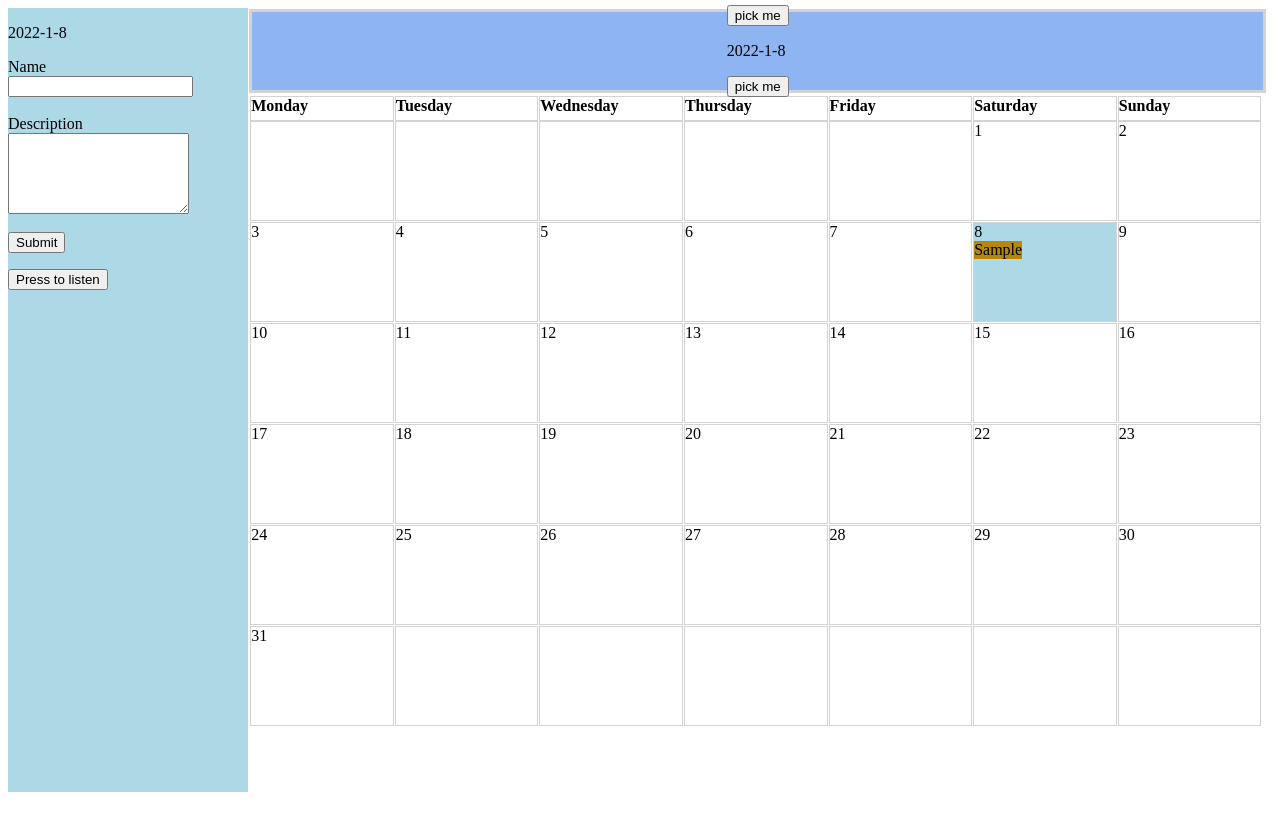
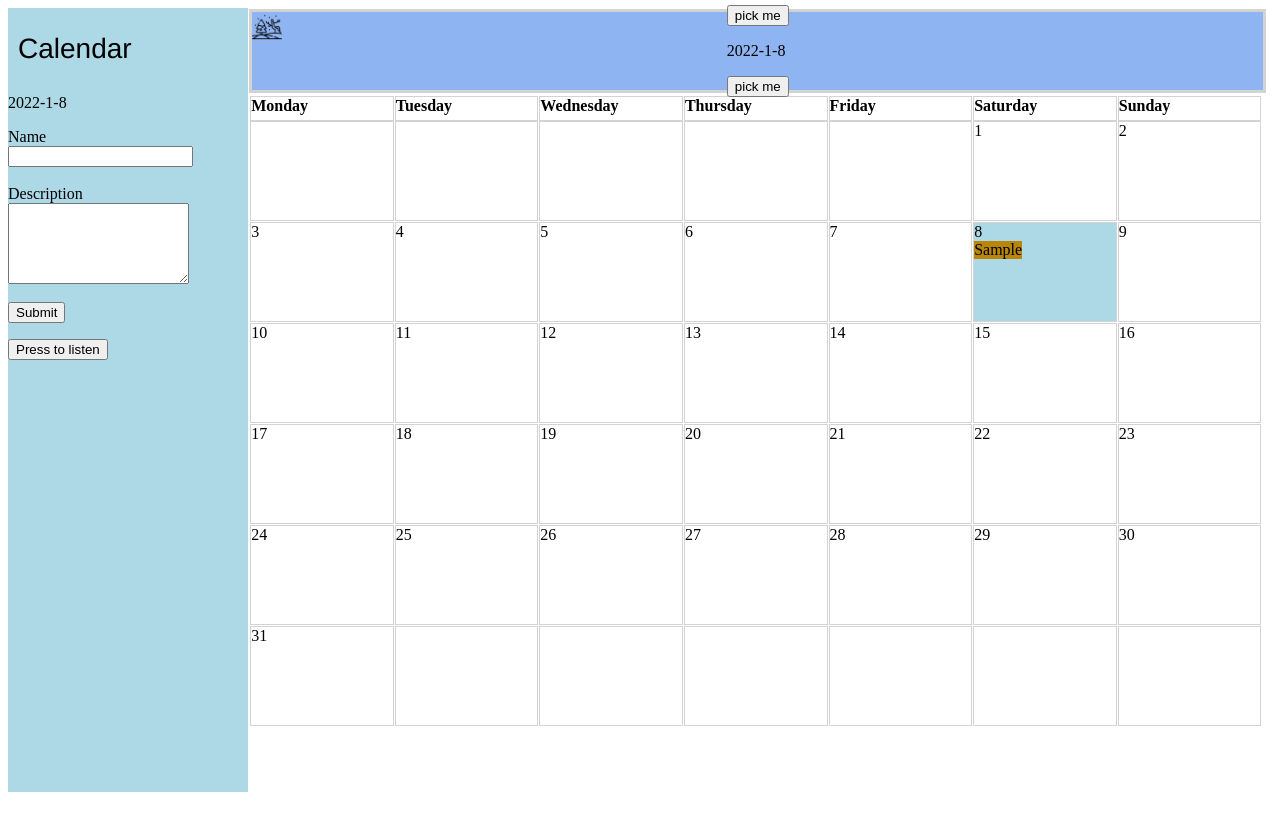
Before and after one commit to kovacsaron19/mm_project, a plain HTML site: page index.html in a window 1280 px wide. Both pictures are taken after typing "Sample", "Sample" into the empty fields and a click on the button "Submit". Drawn offline with nearby package versions, Linux system fonts and the light colour scheme.

Commit message:
Added icons, sounds

```diff
--- a/index.html
+++ b/index.html
@@ -40,6 +40,9 @@
 <body onload="getDate()">
 
   <div id="sidebar">
+    <canvas id="DemoCanvas" width="150" height="70">
+
+    </canvas>
     <p id="Date"></p>
     <form>
       <label for="Name">Name</label><br>
@@ -57,6 +60,7 @@
   <!-- <div id="navbar"></div> -->
 
   <div class="container" id="placeholder">
+    <img src="autumn.png" id="season"/>
     <div class="vertical-center">
       <button onclick="changeMonthMinus()">pick me</button>
       <p id="navbarText">I am vertically centered.</p>
--- a/scripts/script.js
+++ b/scripts/script.js
@@ -201,18 +201,30 @@ function displayCalendar(date) {
 
     let box = document.getElementsByClassName("container")
     box[0].removeAttribute('id')
-    console.log(globalCurrentDate.month)
+    let icon = document.getElementById("season")
     if(globalCurrentDate.month == 1 || globalCurrentDate.month == 2 || globalCurrentDate.month == 12){
         box[0].id = 'scheme1'
+        icon.setAttribute('src', 'winter.png')
     }
     if(globalCurrentDate.month == 3 || globalCurrentDate.month == 4 || globalCurrentDate.month == 5){
         box[0].id = 'scheme2'
+        icon.setAttribute('src', 'flower.png')
     }
     if(globalCurrentDate.month == 6 || globalCurrentDate.month == 7 || globalCurrentDate.month == 8){
         box[0].id = 'scheme3'
+        icon.setAttribute('src', 'summer.png')
     }
     if(globalCurrentDate.month == 9 || globalCurrentDate.month == 10 || globalCurrentDate.month == 11){
         box[0].id = 'scheme4'
+        icon.setAttribute('src', 'autumn.png')
+    }
+
+    var canvas = document.getElementById("DemoCanvas");
+    if (canvas.getContext)
+    {
+        var ctx = canvas.getContext('2d');
+        ctx.font = '28px Helvetica';
+        ctx.fillText('Calendar', 10, 50);
     }
 
     // speechRec();
@@ -255,6 +267,9 @@ function getEventData(){
     document.getElementById("eventname").value = ""
     document.getElementById("eventdescription").value = ""
 
+    var audio = new Audio("uiclick.wav")
+    audio.play()
+
 }
 
 function changeMonthMinus() {
--- a/styles/style.css
+++ b/styles/style.css
@@ -103,8 +103,25 @@
 }
 
 /* #navbarText{
-    animation: mycolor 6s linear infinite;
+    animation: mycolor5 6s linear infinite;
 } */
+
+@keyframes mycolor5 {
+    0%{
+        color: magenta;
+        float: left;
+    }
+    50%{
+        color: greenyellow;
+        float: right;
+    }
+    100%{
+        color: #777321;
+        float: left;
+    }
+}
+
+
 
 @keyframes mycolor {
     0%{
@@ -177,3 +194,8 @@
         background-color: #c4b358
     }
 }
+
+#season{
+    width: 30px;
+    height: 30px;
+}
```
Also changed, not shown: autumn.png (added), flower.png (added), summer.png (added), winter.png (added), 1 other file.
